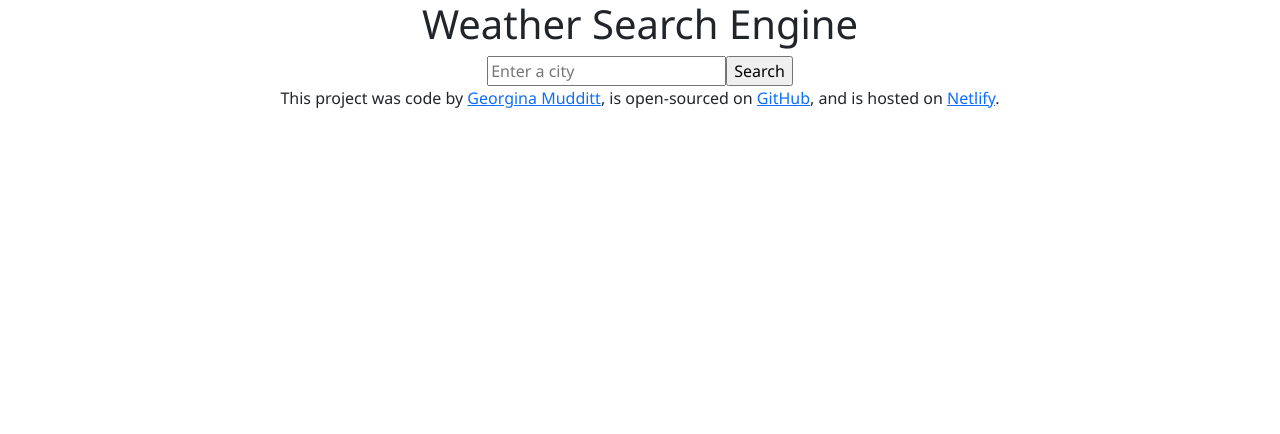
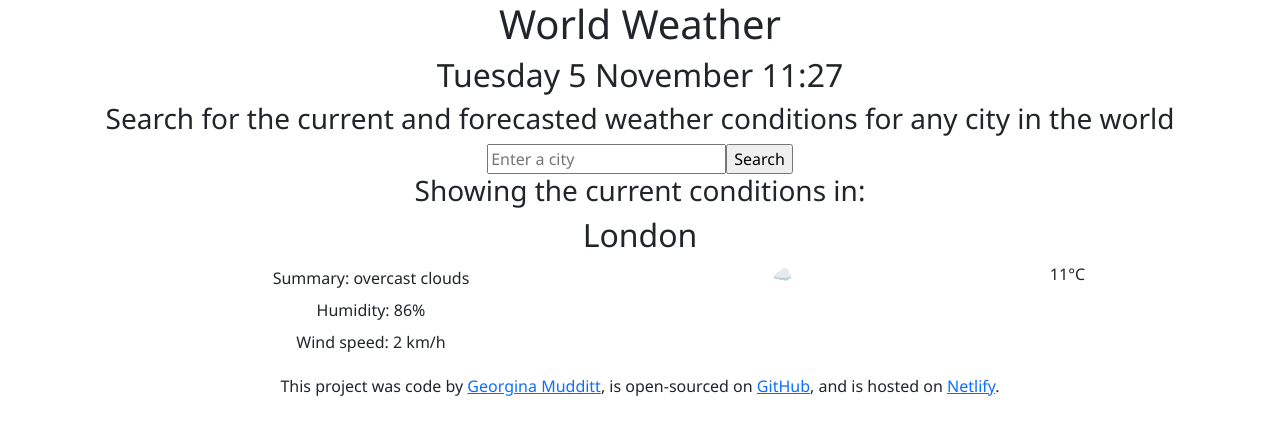
Before and after one commit to GeorginaMudditt/react-weather-app, a React (Create React App) app: page / in a window 1280 px wide. Shown: the top 434 px of the page. Built offline with nearby package versions, Linux system fonts and the light colour scheme.

Commit message:
add Header.js and work on Weather.js (previously Search.js)

```diff
--- a/src/App.js
+++ b/src/App.js
@@ -1,14 +1,15 @@
 import "bootstrap/dist/css/bootstrap.css";
 import "./App.css";
-import Search from "./Search.js";
+import Header from "./Header.js";
+import Weather from "./Weather.js";
 import Footer from "./Footer.js";
 
 export default function App() {
   return (
     <div className="App">
       <div className="container">
-        <h1>Weather Search Engine</h1>
-        <Search />
+        <Header />
+        <Weather />
         <Footer />
       </div>
     </div>
--- a/src/Footer.js
+++ b/src/Footer.js
@@ -1,4 +1,5 @@
 import React from "react";
+import "./Footer.css";
 
 export default function Footer() {
   return (
--- /dev/null
+++ b/src/Header.js
@@ -0,0 +1,15 @@
+import React from "react";
+import "./Header.css";
+
+export default function Header() {
+  return (
+    <div className="Header">
+      <h1>World Weather</h1>
+      <h2 className="date">Tuesday 5 November 11:27</h2>
+      <h3 className="tagline">
+        Search for the current and forecasted weather conditions for any city in
+        the world
+      </h3>
+    </div>
+  );
+}
--- a/src/Search.js
+++ /dev/null
@@ -1,56 +0,0 @@
-import React, { useState } from "react";
-import axios from "axios";
-
-export default function Search() {
-  let [city, setCity] = useState("");
-  let [loaded, setLoaded] = useState(false);
-  let [weather, setWeather] = useState({});
-
-  function displayWeather(response) {
-    setLoaded(true);
-    setWeather({
-      temperature: response.data.main.temp,
-      description: response.data.weather[0].description,
-      humidity: response.data.main.humidity,
-      wind: response.data.wind.speed,
-      icon: `http://openweathermap.org/img/wn/${response.data.weather[0].icon}@2x.png`,
-    });
-  }
-
-  function handleSubmit(event) {
-    event.preventDefault();
-    let apiKey = "7d478f69e1b2f5d563653f13f5f91d76";
-    let apiUrl = `https://api.openweathermap.org/data/2.5/weather?q=${city}&appid=${apiKey}&units=metric`;
-    axios.get(apiUrl).then(displayWeather);
-  }
-
-  function updateCity(event) {
-    setCity(event.target.value);
-  }
-
-  let form = (
-    <form onSubmit={handleSubmit}>
-      <input type="search" placeholder="Enter a city" onChange={updateCity} />
-      <input type="submit" value="Search" />
-    </form>
-  );
-
-  if (loaded) {
-    return (
-      <div>
-        {form}
-        <ul>
-          <li>Temperature: {Math.round(weather.temperature)}°C</li>
-          <li>Description: {weather.description}</li>
-          <li>Humidity: {weather.humidity}%</li>
-          <li>Wind speed: {Math.round(weather.wind)} km/h</li>
-          <li>
-            <img src={weather.icon} alt="weather icon" />
-          </li>
-        </ul>
-      </div>
-    );
-  } else {
-    return form;
-  }
-}
--- /dev/null
+++ b/src/Weather.js
@@ -0,0 +1,85 @@
+import React, { useState } from "react";
+import axios from "axios";
+import "./Weather.css";
+
+export default function Weather() {
+  return (
+    <div className="Weather">
+      <form>
+        <input type="search" placeholder="Enter a city" />
+        <input type="submit" value="Search" />
+      </form>
+      <h3>Showing the current conditions in:</h3>
+      <h2>London</h2>
+      <div className="current-weather-container row">
+        <div className="col-6">
+          <ul>
+            <li>Summary: overcast clouds</li>
+            <li>Humidity: 86%</li>
+            <li>Wind speed: 2 km/h</li>
+          </ul>
+        </div>
+        <div className="col-3">
+          <div>☁️</div>
+        </div>
+        <div className="col-3">
+          <div>11°C</div>
+        </div>
+      </div>
+    </div>
+  );
+}
+
+// export default function Search() {
+//   let [city, setCity] = useState("");
+//   let [loaded, setLoaded] = useState(false);
+//   let [weather, setWeather] = useState({});
+
+//   function displayWeather(response) {
+//     setLoaded(true);
+//     setWeather({
+//       temperature: response.data.main.temp,
+//       description: response.data.weather[0].description,
+//       humidity: response.data.main.humidity,
+//       wind: response.data.wind.speed,
+//       icon: `http://openweathermap.org/img/wn/${response.data.weather[0].icon}@2x.png`,
+//     });
+//   }
+
+//   function handleSubmit(event) {
+//     event.preventDefault();
+//     let apiKey = "7d478f69e1b2f5d563653f13f5f91d76";
+//     let apiUrl = `https://api.openweathermap.org/data/2.5/weather?q=${city}&appid=${apiKey}&units=metric`;
+//     axios.get(apiUrl).then(displayWeather);
+//   }
+
+//   function updateCity(event) {
+//     setCity(event.target.value);
+//   }
+
+//   let form = (
+//     <form onSubmit={handleSubmit}>
+//       <input type="search" placeholder="Enter a city" onChange={updateCity} />
+//       <input type="submit" value="Search" />
+//     </form>
+//   );
+
+//   if (loaded) {
+//     return (
+//       <div>
+//         {form}
+//         <ul>
+//           <li>Temperature: {Math.round(weather.temperature)}°C</li>
+//           <li>Description: {weather.description}</li>
+//           <li>Humidity: {weather.humidity}%</li>
+//           <li>Wind speed: {Math.round(weather.wind)} km/h</li>
+//           <li>
+//             <img src={weather.icon} alt="weather icon" />
+//           </li>
+//         </ul>
+//       </div>
+//     );
+//   } else {
+//     return form;
+//   }
+// }
```
Also changed, not shown: src/Footer.css (added), src/Header.css (added), src/Weather.css (added).
